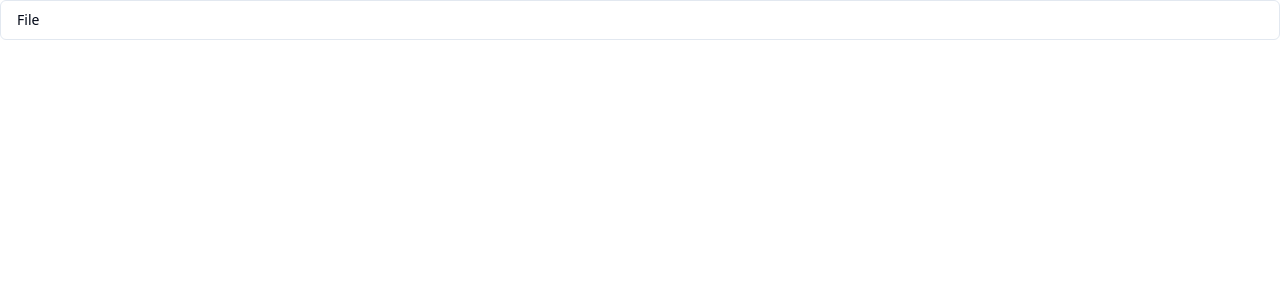
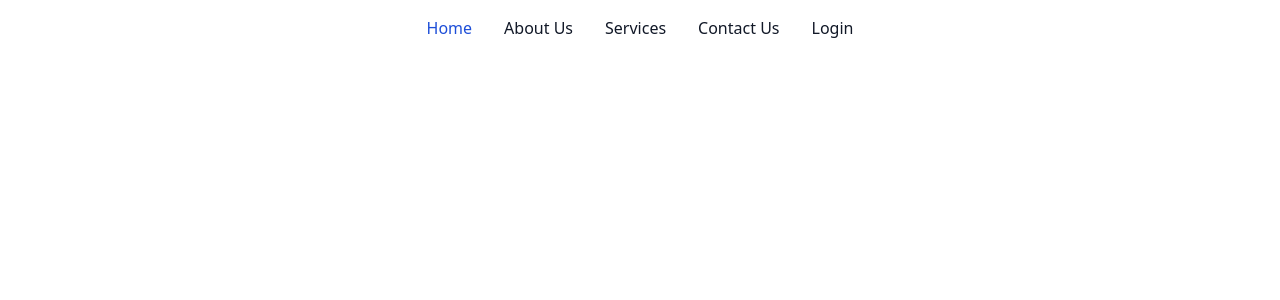
Before and after one commit to Par-02/codebusters, a Next.js app: page / in a window 1280 px wide. Shown: the top 300 px of the page. Built offline with nearby package versions, Linux system fonts and the light colour scheme.

Commit message:
changes in tailwind file and navbar

```diff
--- a/components/ui/navbar.jsx
+++ b/components/ui/navbar.jsx
@@ -5,46 +5,44 @@
 
 
 export default function LandingPageNavbar() {
-  const [isOpen, setIsOpen] = useState(false);
-  const toggleMenu = () => {
-    setIsOpen(!isOpen);
-  };
-  return (
-    // <nav className="flex text-white w-full justify-center h-[84px] py-4 m-4">
-    //   <div className=" justify-evenly items-center font-medium w-3/4 hidden md:flex">
-    //     <Link href="/">HOME</Link>
-    //     <Link href="#about">ABOUT</Link>
-    //     <Link href="#timeline">TIMELINE</Link>
-    //     <Link href="#contact">CONTACT US</Link>
 
-    //   </div>
-    //   <div className="flex justify-between items-center font-medium w-3/4 md:hidden">
+return(
+<nav className="w-full border-gray-200 dark:bg-gray-900 ">
+  <div className="w-full flex flex-wrap items-center justify-evenly mx-auto p-4">
+    {/* <a href="https://flowbite.com/" className="flex items-center space-x-3 rtl:space-x-reverse">
+        <img src="https://flowbite.com/docs/images/logo.svg" className="h-8" alt="Flowbite Logo" />
+        <span className="self-center text-2xl font-semibold whitespace-nowrap dark:text-white">Flowbite</span>
+    </a> */}
+    {/* <button data-collapse-toggle="navbar-default" type="button" class="inline-flex items-center p-2 w-10 h-10 justify-center text-sm text-gray-500 rounded-lg md:hidden hover:bg-gray-100 focus:outline-none focus:ring-2 focus:ring-gray-200 dark:text-gray-400 dark:hover:bg-gray-700 dark:focus:ring-gray-600" aria-controls="navbar-default" aria-expanded="false">
+        <span class="sr-only">Open main menu</span>
+        <svg class="w-5 h-5" aria-hidden="true" xmlns="http://www.w3.org/2000/svg" fill="none" viewBox="0 0 17 14">
+            <path stroke="currentColor" stroke-linecap="round" stroke-linejoin="round" stroke-width="2" d="M1 1h15M1 7h15M1 13h15"/>
+        </svg>
+    </button> */}
+    <div className="hidden w-full md:block md:w-auto" id="navbar-default">
+      <ul className="font-medium flex flex-col p-4 md:p-0 mt-4 border border-gray-100 rounded-lg bg-gray-50 md:flex-row md:space-x-8 rtl:space-x-reverse md:mt-0 md:border-0 md:bg-white dark:bg-gray-800 md:dark:bg-gray-900 dark:border-gray-700">
+        <li>
+          <a href="#" className="block py-2 px-3 text-white bg-blue-700 rounded md:bg-transparent md:text-blue-700 md:p-0 dark:text-white md:dark:text-blue-500" aria-current="page">Home</a>
+        </li>
+        <li>
+          <a href="#" className="block py-2 px-3 text-gray-900 rounded hover:bg-gray-100 md:hover:bg-transparent md:border-0 md:hover:text-blue-700 md:p-0 dark:text-white md:dark:hover:text-blue-500 dark:hover:bg-gray-700 dark:hover:text-white md:dark:hover:bg-transparent">About Us</a>
+        </li>
+        <li>
+          <a href="#" className="block py-2 px-3 text-gray-900 rounded hover:bg-gray-100 md:hover:bg-transparent md:border-0 md:hover:text-blue-700 md:p-0 dark:text-white md:dark:hover:text-blue-500 dark:hover:bg-gray-700 dark:hover:text-white md:dark:hover:bg-transparent">Services</a>
+        </li>
+        {/* <li>
+          <a href="#" className="block py-2 px-3 text-gray-900 rounded hover:bg-gray-100 md:hover:bg-transparent md:border-0 md:hover:text-blue-700 md:p-0 dark:text-white md:dark:hover:text-blue-500 dark:hover:bg-gray-700 dark:hover:text-white md:dark:hover:bg-transparent">Pricing</a>
+        </li> */}
+        <li>
+          <a href="#" className="block py-2 px-3 text-gray-900 rounded hover:bg-gray-100 md:hover:bg-transparent md:border-0 md:hover:text-blue-700 md:p-0 dark:text-white md:dark:hover:text-blue-500 dark:hover:bg-gray-700 dark:hover:text-white md:dark:hover:bg-transparent">Contact Us</a>
+        </li>
+        <li>
+          <a href="#" className="block py-2 px-3 text-gray-900 rounded hover:bg-gray-100 md:hover:bg-transparent md:border-0 md:hover:text-blue-700 md:p-0 dark:text-white md:dark:hover:text-blue-500 dark:hover:bg-gray-700 dark:hover:text-white md:dark:hover:bg-transparent">Login</a>
+        </li>
+      </ul>
+    </div>
+  </div>
+</nav>
 
-
-    //   <div className='flex flex-col'>
-    //     {/* Hamburger menu icon */}
-    //     <div className="cursor-pointer text-white md:hidden" onClick={toggleMenu}>
-    //       &#9776;
-    //     </div>
-
-    //     {/* Navbar links */}
-    //     <div className={`md:flex flex-col z-10 bg-gray-800 bg-opacity-75 p-4 rounded-md top-[10%] h-1/3 ${isOpen ? 'absolute right-0' : 'hidden'} `}>
-    //       <ul className="flex flex-col space-x-4 h-full justify-evenly items-center">
-    //         <li><Link href="/">HOME</Link></li>
-    //         <li><Link href="#about">ABOUT</Link></li>
-    //         <li><Link href="#timeline">TIMELINE</Link></li>
-    //         <li><Link href="#contact">CONTACT US</Link></li>
-    //       </ul>
-    //     </div>
-    //     </div>
-    //     </div>
-
-    // </nav>
-    <nav className="flex text-white w-full justify-center h-[84px] py-4 m-4">
-      <Link href="/">HOME</Link>
-      <Link href="/">ABOUT</Link>
-      <Link href="/">TIMELINE</Link>
-      <Link href="/">CONTACT US</Link>
-    </nav>
   );
 }
--- a/pages/index.jsx
+++ b/pages/index.jsx
@@ -14,9 +14,9 @@
 
 export default function Home(){
     return(
-        <main className="h-[100vh] w-full ">
-            {/* <LandingPageNavbar /> */}
-            <Menubar>
+        <main className="h-[100vh] ">
+            <LandingPageNavbar />
+            {/* <Menubar>
   <MenubarMenu>
     <MenubarTrigger>File</MenubarTrigger>
     <MenubarContent>
@@ -29,14 +29,14 @@
       <MenubarSeparator />
       <MenubarItem>Print</MenubarItem>
     </MenubarContent>
-    {/* <MenubarContent>
+    <MenubarContent>
     <MenubarItem>File</MenubarItem>
     <MenubarItem>Home</MenubarItem>
     <MenubarItem>About Us</MenubarItem>
     <MenubarItem>Login</MenubarItem>
-    </MenubarContent> */}
+    </MenubarContent>
   </MenubarMenu>
-</Menubar>
+</Menubar> */}
 
         </main>
     )
--- a/tailwind.config.ts
+++ b/tailwind.config.ts
@@ -3,10 +3,10 @@
 const config = {
   darkMode: ["class"],
   content: [
-    './pages/**/*.{ts,tsx}',
-    './components/**/*.{ts,tsx}',
-    './app/**/*.{ts,tsx}',
-    './src/**/*.{ts,tsx}',
+    './pages/**/*.{js,jsx,ts,tsx}',
+    './components/**/*.{js,jsx,ts,tsx}',
+    './app/**/*.{js,jsx,ts,tsx}',
+    './src/**/*.{js,jsx,ts,tsx}',
 	],
   prefix: "",
   theme: {
```
